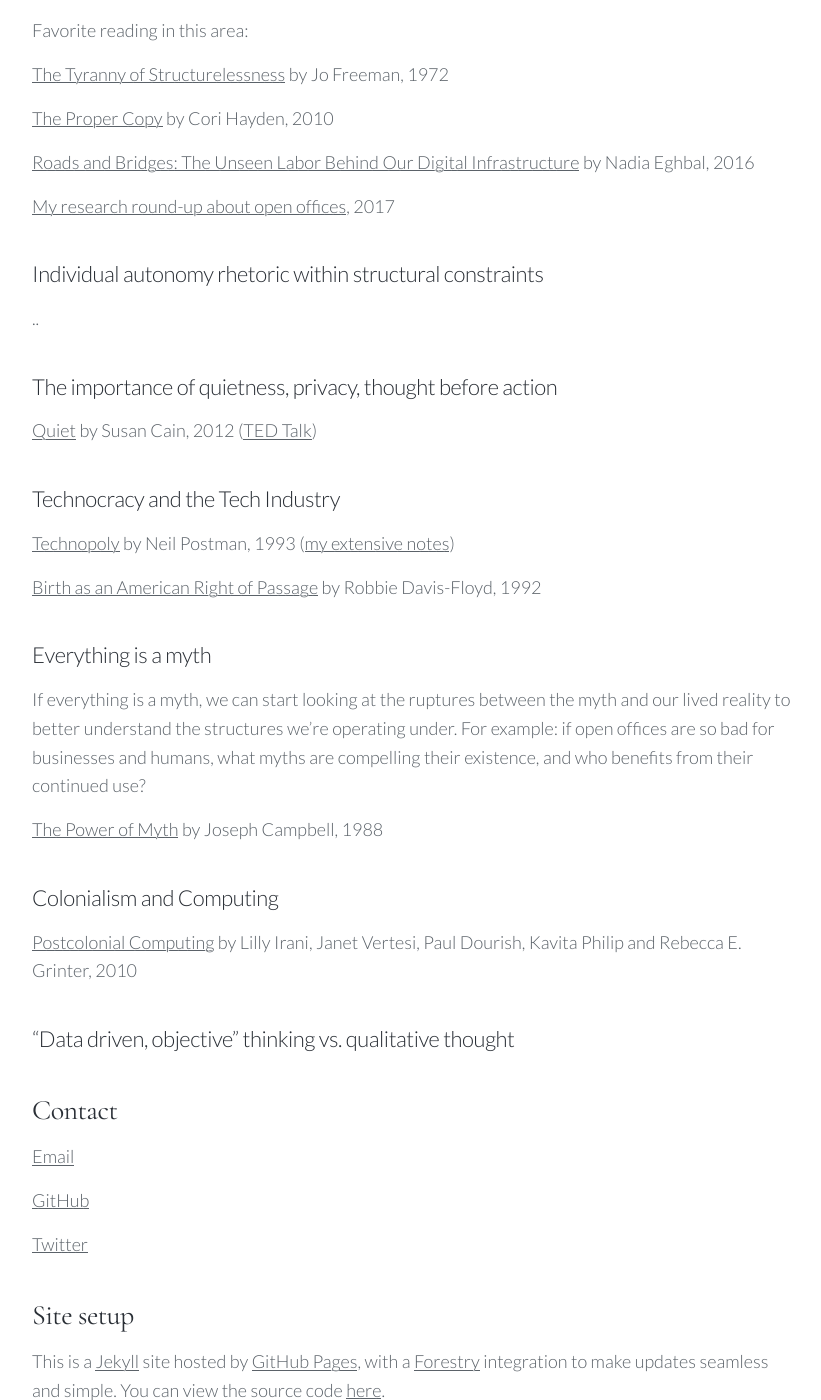
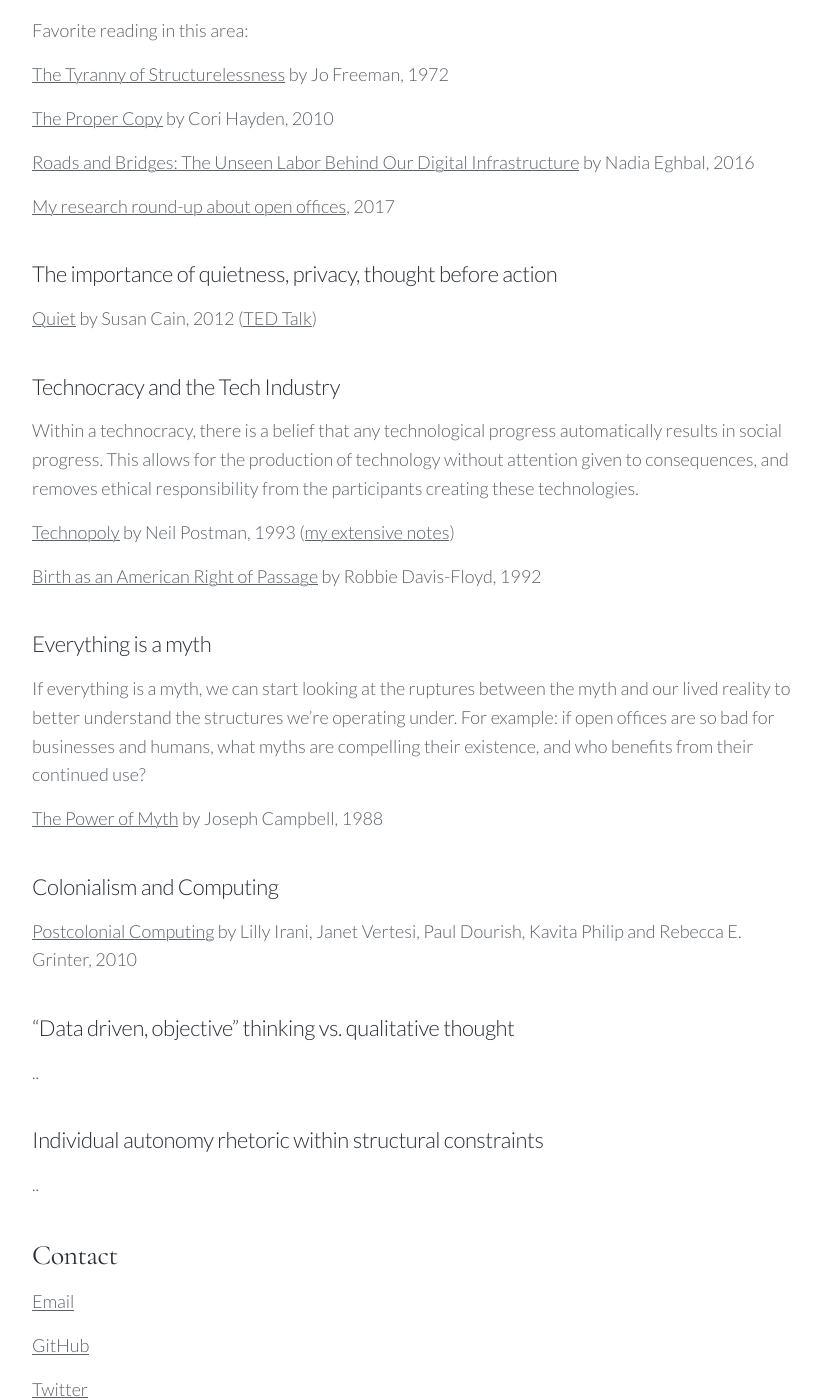
Before and after one commit to venetucci/personal-website, a Jekyll site: the page built from _pages/about.md, in a window 1280 px wide and 1400 px high, scrolled down 1364 px. Shown: the whole window, without its empty margins (224-1045 px from the left). Built offline with Jekyll 4.4.1, drawn with Linux system fonts in a browser that asks for light colours; nearby versions of some CDN libraries.

Commit message:
Update from Forestry.io Michelle Venetucci Harvey updated _pages/about.md

```diff
--- a/_pages/about.md
+++ b/_pages/about.md
@@ -35,15 +35,13 @@
 
 [My research round-up about open offices](https://code.likeagirl.io/a-research-roundup-to-show-that-your-office-layout-is-toxic-and-some-tips-for-making-it-better-8434864b0ab2), 2017
 
-### Individual autonomy rhetoric within structural constraints
-
-..
-
 ### The importance of quietness, privacy, thought before action
 
 [Quiet](https://www.goodreads.com/book/show/8520610-quiet) by Susan Cain, 2012 ([TED Talk](https://www.ted.com/talks/susan_cain_the_power_of_introverts?language=en))
 
 ### Technocracy and the Tech Industry
+
+Within a technocracy, there is a belief that any technological progress automatically results in social progress. This allows for the production of technology without attention given to consequences, and removes ethical responsibility from the participants creating these technologies.
 
 [Technopoly](https://www.collier.sts.vt.edu/1504/pdfs/technopoly-neil-postman.pdf) by Neil Postman, 1993 ([my extensive notes](https://github.com/venetucci/book-notes/blob/master/2018%20notes/Technopoly-notes.md))
 
@@ -61,6 +59,12 @@
 
 ### "Data driven, objective" thinking vs. qualitative thought
 
+..
+
+### Individual autonomy rhetoric within structural constraints
+
+..
+
 ## Contact
 
 [Email](mailto:michelle.ann.harvey@gmail.com)
```
